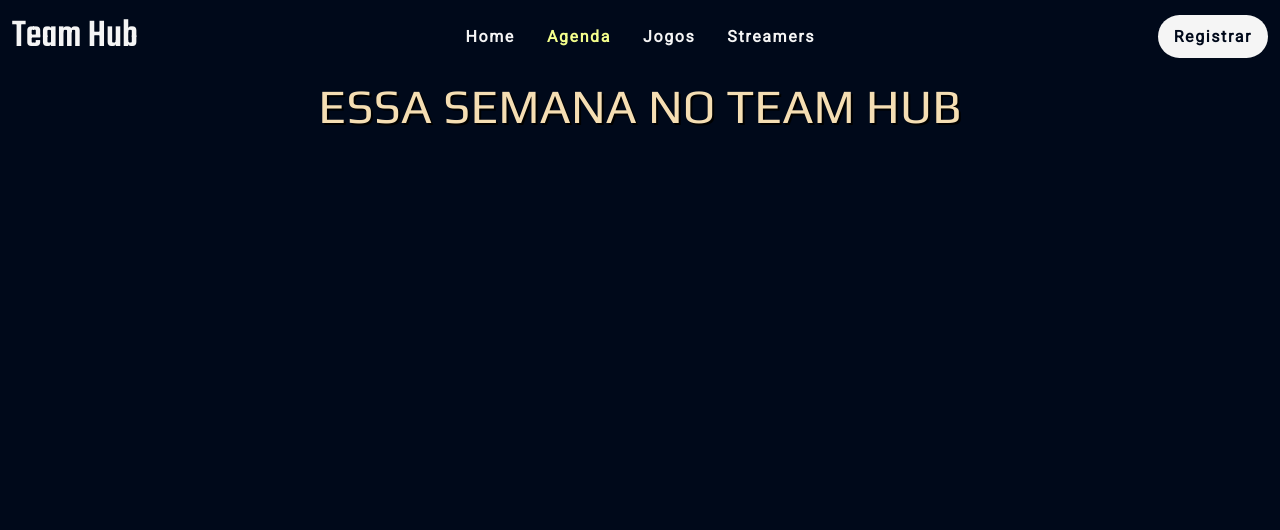
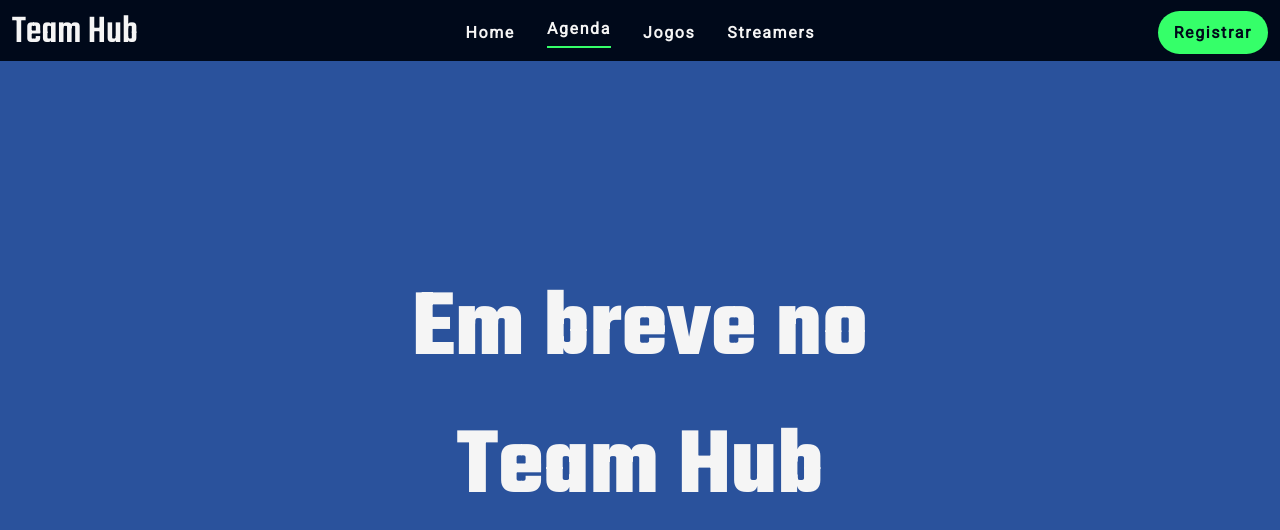
Before and after one commit to abgodeghesi/team-hub-web, a React (Create React App) app: page /agenda in a window 1280 px wide. Shown: the top 530 px of the page. Built offline with nearby package versions, Linux system fonts and the light colour scheme.

Commit message:
fix(project): fixed several styles

```diff
--- a/src/components/NewHeader/index.js
+++ b/src/components/NewHeader/index.js
@@ -6,7 +6,7 @@ const Header = styled.header`
   background: #00091a;
   width: 100%;
   position: fixed;
-  padding: 8px 12px 0;
+  padding: 4px 12px 0;
 `;
 
 const List = styled.ul`
@@ -42,12 +42,10 @@ const ListItem = styled.li`
     font-weight: bold;
     letter-spacing: 0.1em;
     color: #f5f5f5;
-    &:hover {
-      box-shadow: 0px 2px #f4ff8c;
+    &.active,
+    :hover {
+      box-shadow: 0px 2px #35ff69;
       padding-bottom: 8px;
-    }
-    &.active {
-      color: #f4ff8c;
     }
   }
 `;
@@ -61,7 +59,7 @@ const RegisterButton = styled.a`
   align-self: center;
   border-radius: 25px;
   text-decoration: none;
-  background-color: #f5f5f5;
+  background-color: #35ff69;
   font-family: 'Roboto';
   font-weight: bold;
   letter-spacing: 0.1em;
@@ -71,7 +69,7 @@ const RegisterButton = styled.a`
   cursor: pointer;
   max-height: 50px;
   &:hover {
-    background-color: #f4ff8c;
+    background-color: #f5f5f5;
   }
 `;
 
--- a/src/index.css
+++ b/src/index.css
@@ -9,5 +9,5 @@ body {
   background-repeat: no-repeat;
   background-attachment: fixed;
   background-position: center;
-  background-color: #00091a;
+  background-color: #f5f5f5;
 }
--- a/src/pages/GameList.js
+++ b/src/pages/GameList.js
@@ -1,30 +1,19 @@
 /* eslint-disable */
 import React from 'react';
-import { makeStyles } from '@material-ui/core/styles';
 import GameSlider from '../components/GameSlider';
-import Alert from '../components/Alert';
 
 import Games from '../mock/games';
-import TextMock from '../mock/texts';
-
-const useStyles = makeStyles({
-  alert: {
-    marginTop: 10,
-    display: 'flex',
-    justifyContent: 'center',
-    width: 'calc(100vw - 140px)',
-  },
-});
 
 export default function GameList() {
-  const classes = useStyles();
-
   return (
     <>
-      <section style={{ paddingLeft: '140px' }}>
-        <div className={classes.alert}>
-          <Alert text={TextMock.MissingGames} />
-        </div>
+      <section
+        style={{
+          paddingTop: '6rem',
+          height: '100vh',
+          backgroundColor: '#00091a',
+        }}
+      >
         {Games.map((game, key) => (
           <div>
             <GameSlider key={key} title={game.title} items={game.details} />
--- a/src/pages/Schedule/index.js
+++ b/src/pages/Schedule/index.js
@@ -1,104 +1,33 @@
 import React from 'react';
-import { makeStyles } from '@material-ui/core/styles';
-import { Typography } from '@material-ui/core/';
+import styled from 'styled-components';
 
-import TextMock from '../../mock/texts';
-import events from '../../mock/events';
-import Alert from '../../components/Alert';
-import ScheduleCard from '../../components/ScheduleCard';
+const Container = styled.main`
+  display: flex;
+  flex-direction: column;
+  height: 100vh;
+  width: 100%;
+  background-color: #2a529c;
+  padding: 6rem;
+  justify-content: center;
+`;
 
-const useStyles = makeStyles({
-  alert: {
-    display: 'flex',
-    justifyContent: 'center',
-    alignContent: 'center',
-    marginBottom: '12px',
-    marginTop: '12px',
-  },
-  container: {
-    borderRadius: 5,
-    margin: '0 auto',
-    '@media(max-width: 800px)': {
-      paddingLeft: '90px',
-    },
-  },
-  cardRow: {
-    display: 'flex',
-    justifyContent: 'center',
-    '@media(max-width: 800px)': {
-      alignItems: 'center',
-      flexDirection: 'column',
-    },
-  },
-  rocketContainer: {
-    display: 'flex',
-    flexDirection: 'column',
-    justifyContent: 'center',
-    minWidth: '280px',
-    padding: '12px',
-    background:
-      'linear-gradient(263deg, rgba(47,102,226,1) 0%, rgba(13,74,212,1) 100%)',
-    margin: '16px',
-    userSelect: 'none',
-  },
-  tftContainer: {
-    display: 'flex',
-    flexDirection: 'column',
-    justifyContent: 'center',
-    minWidth: '280px',
-    padding: '12px',
-    background:
-      'linear-gradient(263deg, rgba(244,155,54,1) 0%, rgba(255,181,98,1) 100%)',
-    margin: '16px',
-    userSelect: 'none',
-  },
-  leagueContainer: {
-    display: 'flex',
-    flexDirection: 'column',
-    justifyContent: 'center',
-    minWidth: '280px',
-    padding: '12px',
-    background:
-      'linear-gradient(263deg, rgba(44,200,222,1) 0%, rgba(39,131,158,1) 100%)',
-    margin: '16px',
-    userSelect: 'none',
-  },
-  cardTitle: {
-    alignItems: 'center',
-    display: 'flex',
-    flexDirection: 'column',
-    padding: '5px',
-  },
-  cardLogo: {
-    maxHeight: '110px',
-    marginBottom: '16px',
-  },
-  cardDetails: {
-    marginBottom: '8px',
-    marginTop: '8px',
-  },
-  wheat: {
-    color: 'wheat',
-    textShadow: '2px 2px black',
-  },
-});
+const ConstructionTitle = styled.h1`
+  padding: 0;
+  margin: 0 auto;
+  font-family: 'Teko';
+  font-size: 6rem;
+  text-align: center;
+  color: #f5f5f5;
+`;
 
-export default function Schedule() {
-  const classes = useStyles();
+const Schedule = () => (
+  <Container>
+    <ConstructionTitle>
+      Em breve no
+      <br />
+      Team Hub
+    </ConstructionTitle>
+  </Container>
+);
 
-  return (
-    <>
-      <main className={classes.container}>
-        <div className={classes.alert}>
-          <Alert text={TextMock.ScheduleDetails} />
-        </div>
-        <Typography variant="h3" align="center" className={classes.wheat}>
-          ESSA SEMANA NO TEAM HUB
-        </Typography>
-        <section className={classes.cardRow}>
-          <ScheduleCard data={events} />
-        </section>
-      </main>
-    </>
-  );
-}
+export default Schedule;
```
